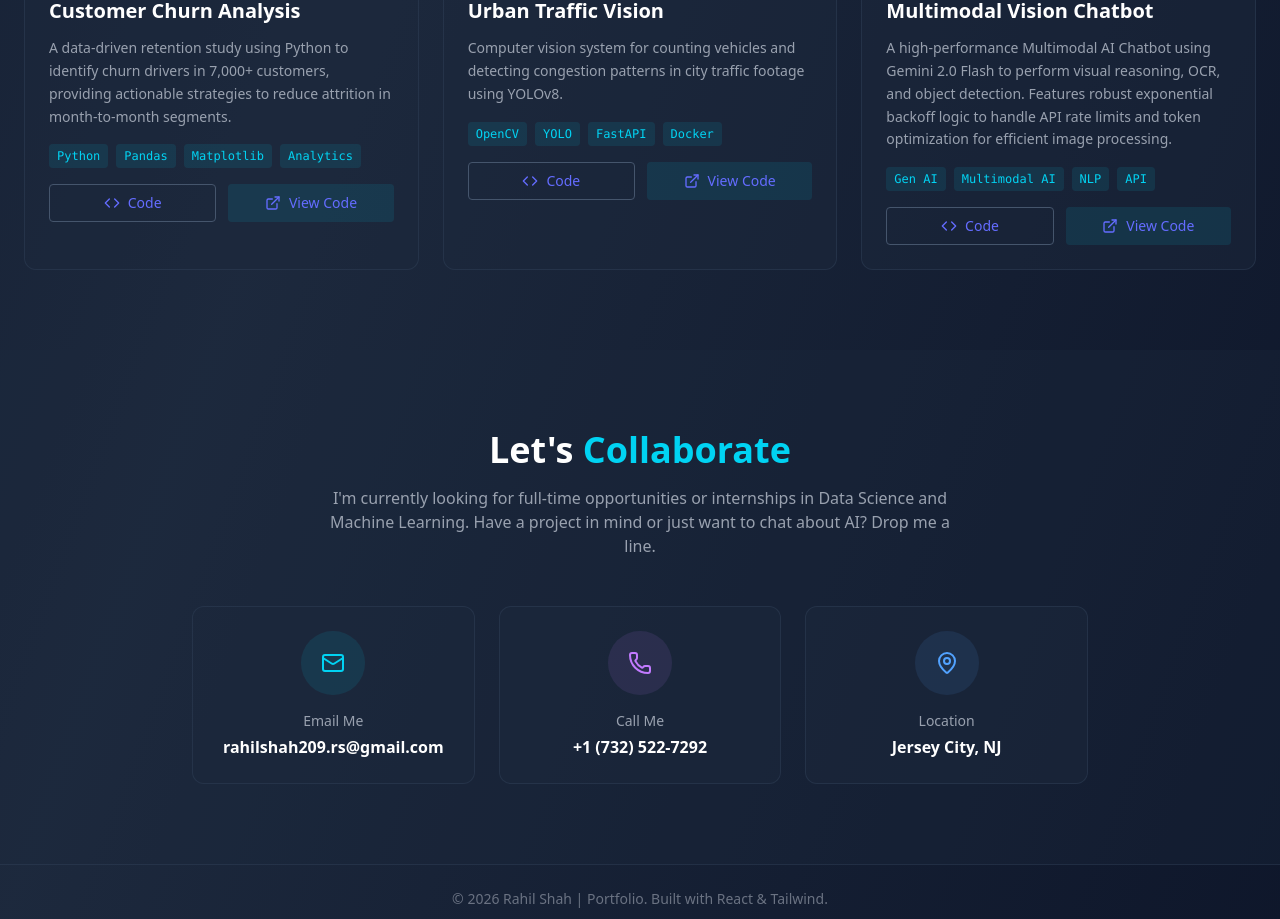
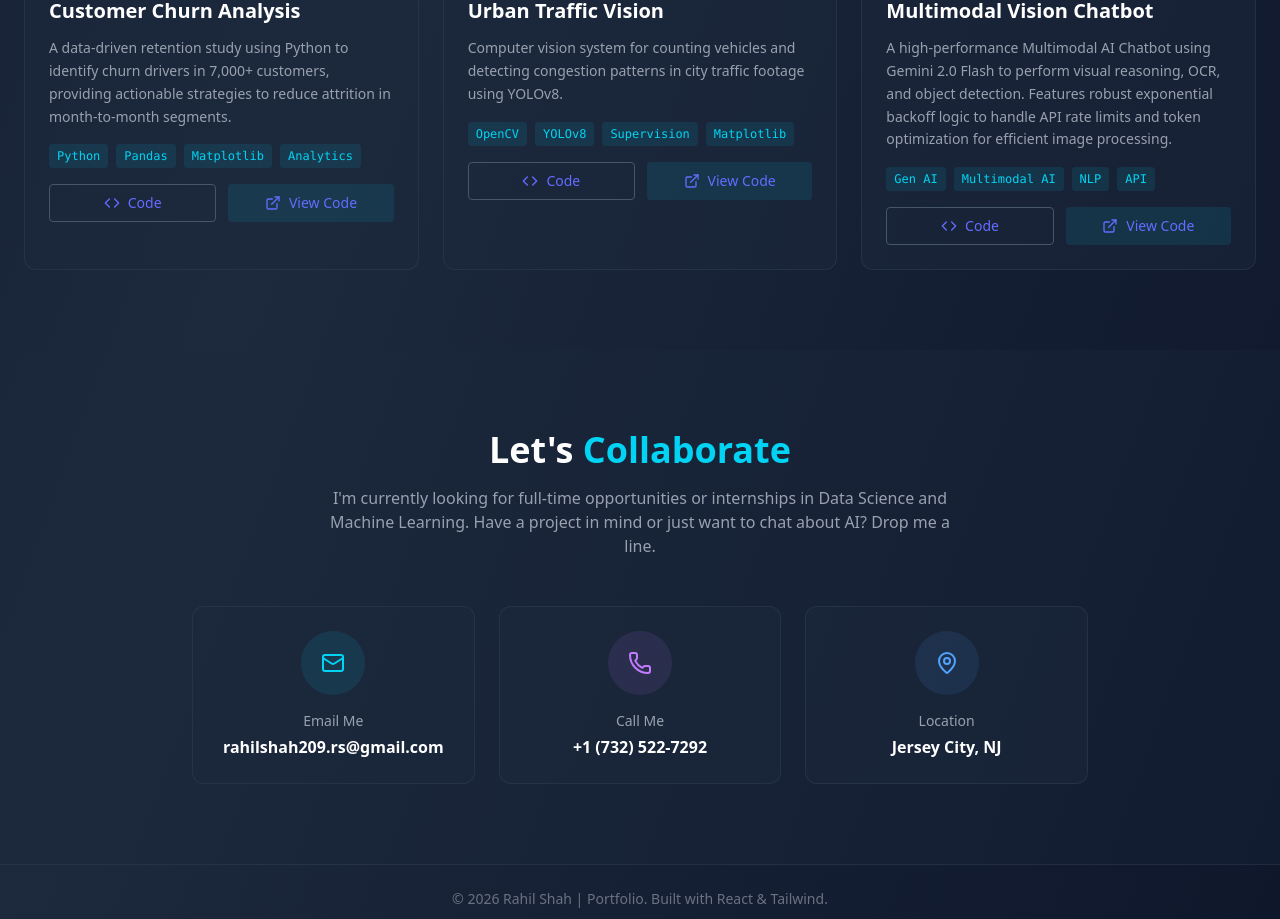
Before and after one commit to Rahilshah01/rahil-portfolio, a React (Vite) app: page / in a window 1280 px wide. Shown: the part 2560-3479 px from the top of the page. Built offline with nearby package versions, Linux system fonts and the light colour scheme.

Commit message:
Updated App.jsx

```diff
--- a/src/App.jsx
+++ b/src/App.jsx
@@ -72,7 +72,7 @@ export default function DataSciencePortfolio() {
       title: "Urban Traffic Vision",
       description: "Computer vision system for counting vehicles and detecting congestion patterns in city traffic footage using YOLOv8.",
       image: trafficProjectImg,
-      tags: ["OpenCV", "YOLO", "FastAPI", "Docker"],
+      tags: ["OpenCV", "YOLOv8", "Supervision", "Matplotlib"],
       category: "Computer Vision",
       codeLink: "https://github.com/Rahilshah01/urban-traffic-vision-yolov8",
       liveLink: null
```
